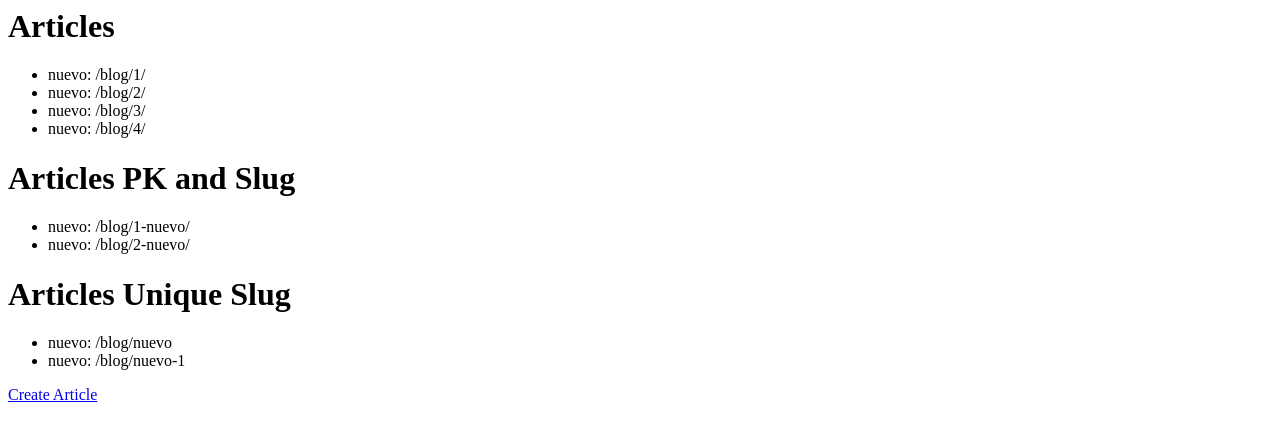
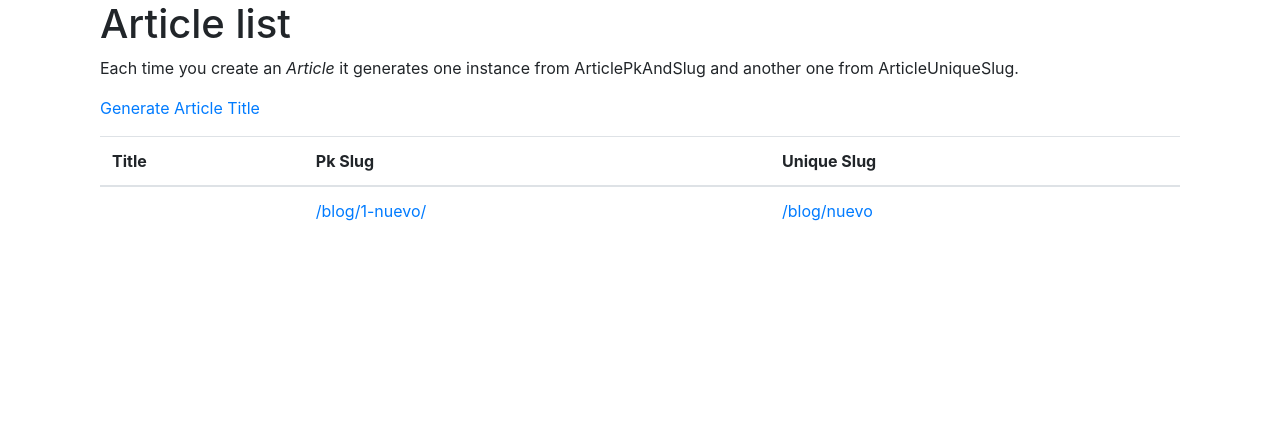
Before and after one commit to marcanuy/django-slugs-example-app, a Django app: page / in a window 1280 px wide. Shown: the top 441 px of the page. Run offline with Django 3.2, Linux system fonts and the light colour scheme; data comes from the database, SQL or seed files in the repository; tables that the repository leaves empty hold one stand-in row (values such as "Sample post"); some libraries are stand-ins or nearby versions.

Commit message:
fix same title in models with layouts

```diff
--- /dev/null
+++ b/blog/forms.py
@@ -0,0 +1,6 @@
+from django.conf import settings
+from django import forms
+
+
+class ArticleForm(forms.Form):
+    title = forms.CharField(max_length=settings.BLOG_TITLE_MAX_LENGTH)
--- a/blog/models.py
+++ b/blog/models.py
@@ -5,16 +5,12 @@ from django.db import models
 from django.urls import reverse
 from django.utils.text import slugify
 
+# class ArticleMixin(object):
+#     title = models.CharField(max_length=settings.BLOG_TITLE_MAX_LENGTH)
 
-class Article(models.Model):
-    title = models.CharField(max_length=100)
-
-    def get_absolute_url(self):
-        return reverse("article-detail", args=[str(self.id)])
-
-
-class ArticleUniqueSlug(Article):
-
+#class ArticleUniqueSlug(ArticleMixin, models.Model):
+class ArticleUniqueSlug(models.Model):
+    title = models.CharField(max_length=settings.BLOG_TITLE_MAX_LENGTH)
     slug = models.SlugField(default="", editable=False, max_length=100)  # random length
 
     def get_absolute_url(self):
@@ -32,6 +28,9 @@ class ArticleUniqueSlug(Article):
 
         self.slug = slug_candidate
 
+    def get_absolute_url(self):
+        return reverse("articleunique-slug", args=[str(self.slug)])
+
     def save(self, *args, **kwargs):
         if not self.pk:
             self._generate_slug()
@@ -39,6 +38,7 @@ class ArticleUniqueSlug(Article):
         super().save(*args, **kwargs)
 
 
+#class ArticlePkAndSlug(ArticleMixin, models.Model):
 class ArticlePkAndSlug(models.Model):
     title = models.CharField(max_length=settings.BLOG_TITLE_MAX_LENGTH)
     slug = models.SlugField(
@@ -53,3 +53,18 @@ class ArticlePkAndSlug(models.Model):
         value = self.title
         self.slug = slugify(value, allow_unicode=True)
         super().save(*args, **kwargs)
+
+
+class Comparator(models.Model):
+    article_pk_and_slug = models.OneToOneField('ArticlePkAndSlug', on_delete=models.CASCADE)
+    article_unique_slug = models.OneToOneField('ArticleUniqueSlug', on_delete=models.CASCADE)
+
+    @classmethod
+    def generate(cls, new_title):
+        pk_and_slug=ArticlePkAndSlug.objects.create(title=new_title)
+        unique_slug=ArticleUniqueSlug.objects.create(title=new_title)
+        comparator = cls.objects.create(
+            article_pk_and_slug = pk_and_slug,
+            article_unique_slug = unique_slug,
+        )
+        return comparator
--- a/blog/templates/blog/article_form.html
+++ /dev/null
@@ -1,4 +0,0 @@
-<form method="post">{% csrf_token %}
-    {{ form.as_p }}
-    <input type="submit" value="Save">
-</form>
--- a/blog/templates/blog/article_list.html
+++ /dev/null
@@ -1,28 +0,0 @@
-<h1>Articles</h1>
-<ul>
-{% for article in object_list %}
-    <li>{{ article.title }}: {{ article.get_absolute_url }} </li>
-{% empty %}
-    <li>No articles yet.</li>
-{% endfor %}
-</ul>
-
-<h1>Articles PK and Slug</h1>
-<ul>
-{% for article in articlepkandslug_list %}
-    <li>{{ article.title }}: {{ article.get_absolute_url }} </li>
-{% empty %}
-    <li>No articles yet.</li>
-{% endfor %}
-</ul>
-
-<h1>Articles Unique Slug</h1>
-<ul>
-{% for article in articleuniqueslug_list %}
-    <li>{{ article.title }}: {{ article.get_absolute_url }} </li>
-{% empty %}
-    <li>No articles yet.</li>
-{% endfor %}
-</ul>
-
-<a href="{% url 'article-create' %}">Create Article</a>
--- /dev/null
+++ b/blog/templates/blog/base.html
@@ -0,0 +1,17 @@
+<!DOCTYPE html>
+<html>
+    <head>
+	<title>{% block title %}{% endblock %}</title>
+	<link rel="stylesheet" href="https://stackpath.bootstrapcdn.com/bootstrap/4.3.1/css/bootstrap.min.css" integrity="sha384-ggOyR0iXCbMQv3Xipma34MD+dH/1fQ784/j6cY/iJTQUOhcWr7x9JvoRxT2MZw1T" crossorigin="anonymous">
+
+    </head>
+    <body>
+	<div class="container">
+        {% block content %}{% endblock %}
+	</div>
+	<script src="https://code.jquery.com/jquery-3.3.1.slim.min.js" integrity="sha384-q8i/X+965DzO0rT7abK41JStQIAqVgRVzpbzo5smXKp4YfRvH+8abtTE1Pi6jizo" crossorigin="anonymous"></script>
+	<script src="https://cdnjs.cloudflare.com/ajax/libs/popper.js/1.14.7/umd/popper.min.js" integrity="sha384-UO2eT0CpHqdSJQ6hJty5KVphtPhzWj9WO1clHTMGa3JDZwrnQq4sF86dIHNDz0W1" crossorigin="anonymous"></script>
+	<script src="https://stackpath.bootstrapcdn.com/bootstrap/4.3.1/js/bootstrap.min.js" integrity="sha384-JjSmVgyd0p3pXB1rRibZUAYoIIy6OrQ6VrjIEaFf/nJGzIxFDsf4x0xIM+B07jRM" crossorigin="anonymous"></script>
+
+    </body>
+</html>
--- /dev/null
+++ b/blog/templates/blog/comparator_list.html
@@ -0,0 +1,30 @@
+{% extends "blog/base.html" %}
+
+{% block title %}Articles{%endblock%}
+{% block content %}
+<div class="container">
+    <h1>Article list</h1>
+    <p> Each time you create an <em>Article</em> it generates one instance from ArticlePkAndSlug and another one from ArticleUniqueSlug.</p>
+
+    <p><a href="{% url 'article-create' %}">Generate Article Title</a></p>
+
+    <table class="table">
+	<thead>
+	    <tr>
+		<th scope="col">Title</th>
+		<th scope="col">Pk Slug</th>
+		<th scope="col">Unique Slug</th>
+	    </tr>
+	</thead>
+	<tbody>
+	    {% for object in object_list %}
+	    <tr>
+		<td>{{object.article_unique_slug.title}}</td>
+		<td><a href="{{object.article_pk_and_slug.get_absolute_url}}">{{object.article_pk_and_slug.get_absolute_url}}</a></td>
+		<td><a href="{{object.article_unique_slug.get_absolute_url}}">{{object.article_unique_slug.get_absolute_url}}</a></td>
+	    </tr>
+	    {%endfor%}
+	</tbody>
+    </table>
+</div>
+{% endblock %}
--- a/blog/views.py
+++ b/blog/views.py
@@ -2,40 +2,26 @@ from django.urls import reverse_lazy
 from django.views.generic.detail import DetailView
 from django.views.generic.list import ListView
 from django.views.generic.edit import CreateView
+from django.views.generic.edit import FormView
+from .forms import ArticleForm
 
-from blog.models import Article, ArticlePkAndSlug, ArticleUniqueSlug
+from blog.models import Comparator, ArticlePkAndSlug, ArticleUniqueSlug
 
 
-class ArticleDetailView(DetailView):
-    model = Article
+class ComparatorListView(ListView):
+
+    model = Comparator
 
 
-class ArticleListView(ListView):
-
-    model = Article
-
-    def get_context_data(self, **kwargs):
-        context = super().get_context_data(**kwargs)
-        context["articlepkandslug_list"] = ArticlePkAndSlug.objects.all()
-        context["articleuniqueslug_list"] = ArticleUniqueSlug.objects.all()
-
-        return context
-
-
-class ArticleCreateView(CreateView):
-    model = Article
-    fields = ["title"]
-
+class ComparatorFormView(FormView):
+    template_name = "blog/comparator_form.html"
+    form_class = ArticleForm
     success_url = reverse_lazy("article-list")
 
     def form_valid(self, form):
-        title = form.cleaned_data.get("title")
-        # create pk and slug model article
-        ArticlePkAndSlug(title=title).save()
-        # create unique slug article
-        ArticleUniqueSlug(title=title).save()
+        new_title = form.cleaned_data.get("title")
+        Comparator.generate(new_title=new_title)
         return super().form_valid(form)
-
 
 class ArticlePkAndSlugDetailView(DetailView):
     model = ArticlePkAndSlug
@@ -44,6 +30,6 @@ class ArticlePkAndSlugDetailView(DetailView):
 
 
 class ArticleUniqueSlugDetailView(DetailView):
-    model = ArticlePkAndSlug
+    model = ArticleUniqueSlug
     query_pk_and_slug = False
     template_name = "blog/article_detail.html"
--- a/djangoslugs/urls.py
+++ b/djangoslugs/urls.py
@@ -17,17 +17,15 @@ Including another URLconf
 from django.urls import path
 
 from blog.views import (
-    ArticleDetailView,
-    ArticleListView,
-    ArticleCreateView,
+    ComparatorListView,
+    ComparatorFormView,
     ArticlePkAndSlugDetailView,
     ArticleUniqueSlugDetailView,
 )
 
 urlpatterns = [
-    path("", ArticleListView.as_view(), name="article-list"),
-    path("blog/create", ArticleCreateView.as_view(), name="article-create"),
-    path("blog/<int:pk>/", ArticleDetailView.as_view(), name="article-detail"),
+    path("", ComparatorListView.as_view(), name="article-list"),
+    path("blog/create", ComparatorFormView.as_view(), name="article-create"),
     path(
         "blog/<int:pk>-<str:slug>/",
         ArticlePkAndSlugDetailView.as_view(),
```
Also changed, not shown: blog/factories.py (+10 -0 lines), blog/templates/blog/article_detail.html (+12 -12 lines), blog/templates/blog/comparator_form.html (added, +9 -0 lines), blog/migrations/0001_initial.py (deleted), blog/migrations/0002_articlepkandslug.py (deleted), blog/migrations/0003_articleuniqueslug.py (deleted), blog/migrations/__init__.py (deleted).
